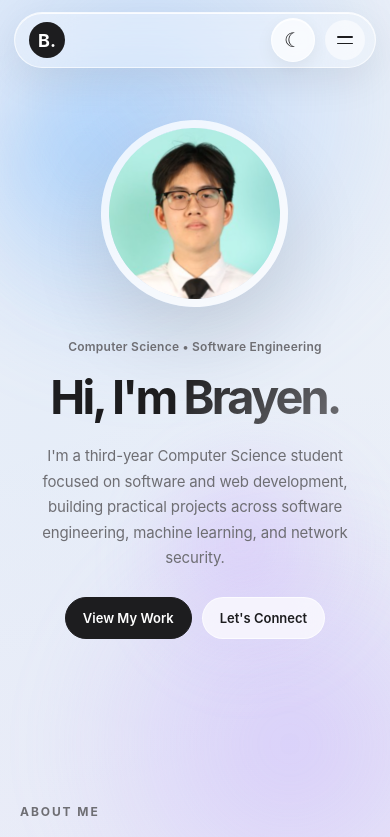
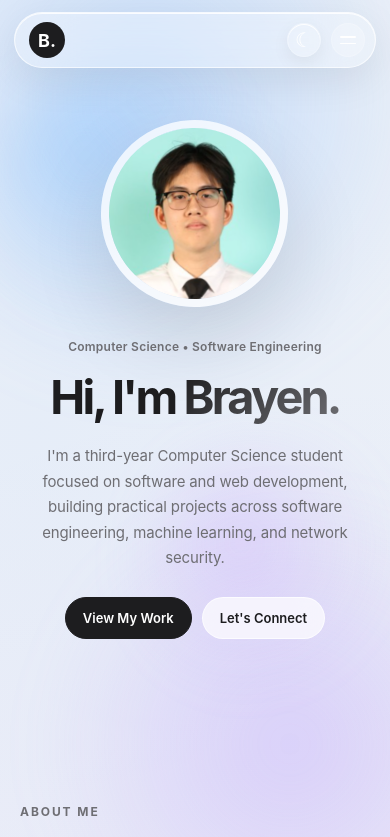
Before and after one commit to BrayenAP/MyPortfolio, a React (Vite) app: page / in a window 390 px wide. Shown: the top 837 px of the page. Built offline with nearby package versions, Linux system fonts and the light colour scheme.

Commit message:
Update index.css

```diff
--- a/src/index.css
+++ b/src/index.css
@@ -2864,3 +2864,39 @@ body.dark-mode .hero-actions .glass-button.primary {
     flex-shrink: 0;
   }
 }
+
+@media (max-width: 700px) {
+  .theme-toggle,
+  .mobile-menu-button {
+    width: 34px;
+    height: 34px;
+    border-radius: 50%;
+
+    display: flex;
+    align-items: center;
+    justify-content: center;
+
+    background: rgba(255, 255, 255, 0.12);
+    border: 1px solid rgba(255, 255, 255, 0.18);
+
+    color: #ffffff;
+
+    backdrop-filter: blur(20px);
+    -webkit-backdrop-filter: blur(20px);
+
+    transition: background 0.25s ease;
+  }
+
+  .theme-toggle:hover,
+  .mobile-menu-button:hover {
+    background: rgba(255, 255, 255, 0.22);
+  }
+
+  .theme-icon {
+    filter: brightness(0) invert(1);
+  }
+
+  .mobile-menu-button span {
+    background: #ffffff;
+  }
+}
```
